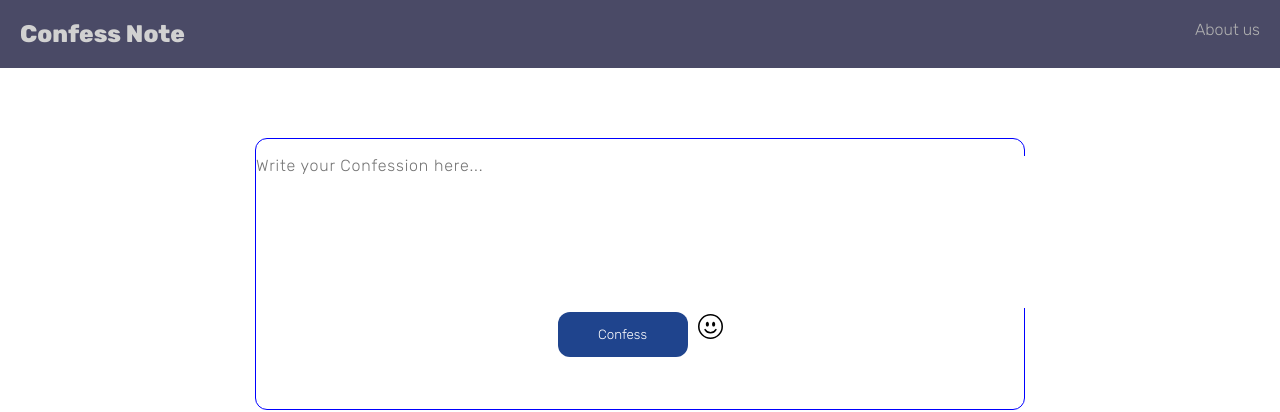
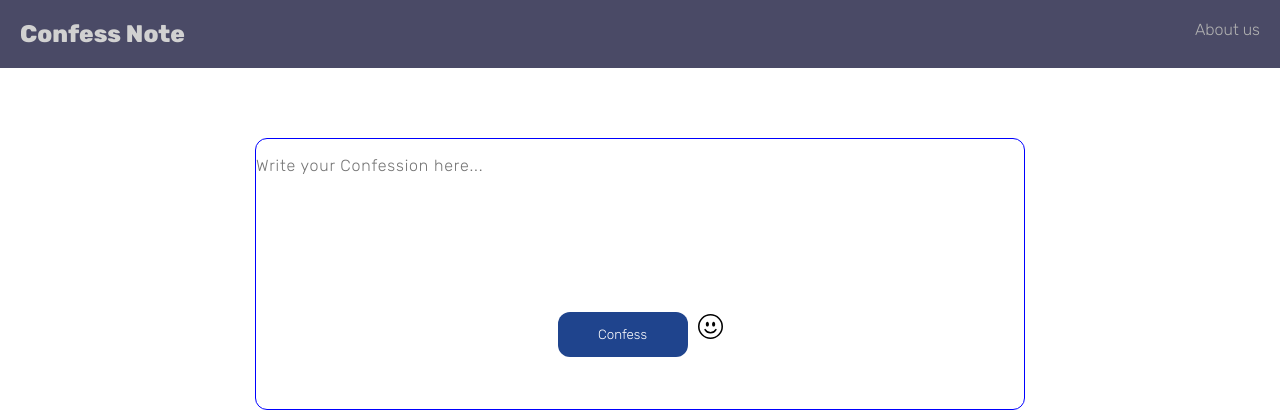
Before and after one commit to isarojdahal/Confess-Note, a React (Create React App) app: page / in a window 1280 px wide. Shown: the top 412 px of the page. Built offline with nearby package versions, Linux system fonts and the light colour scheme; no server answers; the database is empty.

Commit message:
textarea overflow fix

```diff
--- a/public/index.html
+++ b/public/index.html
@@ -28,6 +28,9 @@
         margin: 0;
         padding: 0;
       }
+      .text-area {
+        max-width: 100%;
+      }
     </style>
     <title>Confession Note</title>
   </head>
--- a/src/components/AddConfessionPost.js
+++ b/src/components/AddConfessionPost.js
@@ -5,8 +5,8 @@ import { database as db, set, ref, onValue } from "../config/firebase";
 import { v4 as uuidv4 } from "uuid";
 import { ToastContainer, toast } from "react-toast";
 import { deleteData } from "../utils/database";
-import Picker from 'emoji-picker-react';
-import {BsEmojiSmile} from 'react-icons/bs'
+import Picker from "emoji-picker-react";
+import { BsEmojiSmile } from "react-icons/bs";
 
 const AddConfessionPost = () => {
   const [text, setText] = useState("");
@@ -15,8 +15,7 @@ const AddConfessionPost = () => {
   const onEmojiClick = (event, emojiObject) => {
     setText((previousInput) => previousInput + emojiObject.emoji);
     setEmojiPicker(false);
-  }
-
+  };
 
   const addConfession = () => {
     //query..
@@ -42,6 +41,7 @@ const AddConfessionPost = () => {
     <center>
       <div className="add-confession-post">
         <textarea
+          className="text-area"
           rows="8"
           cols="85"
           placeholder="Write your Confession here..."
@@ -52,10 +52,13 @@ const AddConfessionPost = () => {
         <button className="confess-btn" onClick={() => addConfession()}>
           Confess
         </button>
-        <BsEmojiSmile className="emoji-btn" size={25} onClick={()=> setEmojiPicker((value)=> !value)}/>
+        <BsEmojiSmile
+          className="emoji-btn"
+          size={25}
+          onClick={() => setEmojiPicker((value) => !value)}
+        />
         {emojiPicker && (
-          <Picker pickerStyle={{width: "50%"}} onEmojiClick={onEmojiClick} />
-
+          <Picker pickerStyle={{ width: "50%" }} onEmojiClick={onEmojiClick} />
         )}
       </div>
 
```
Also changed, not shown: 1 other file (tests, documents, lock files or other folders).
